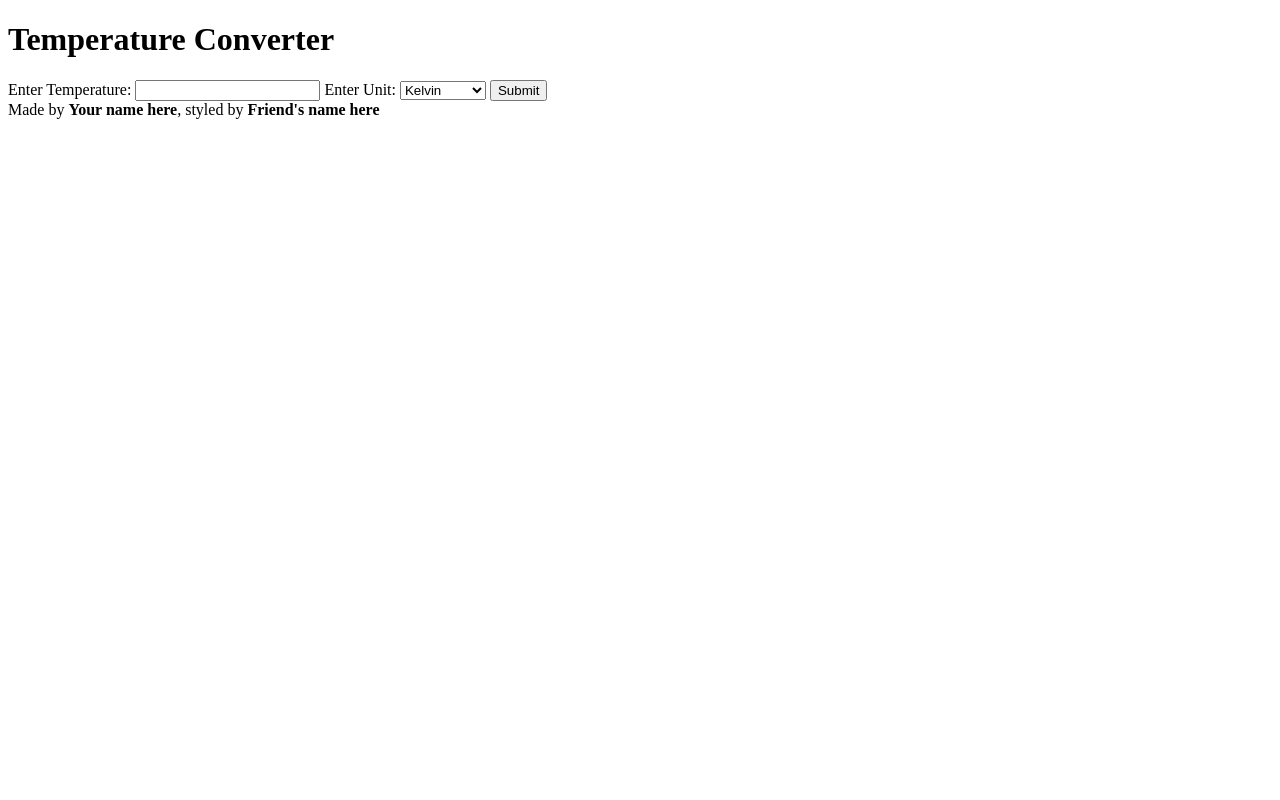
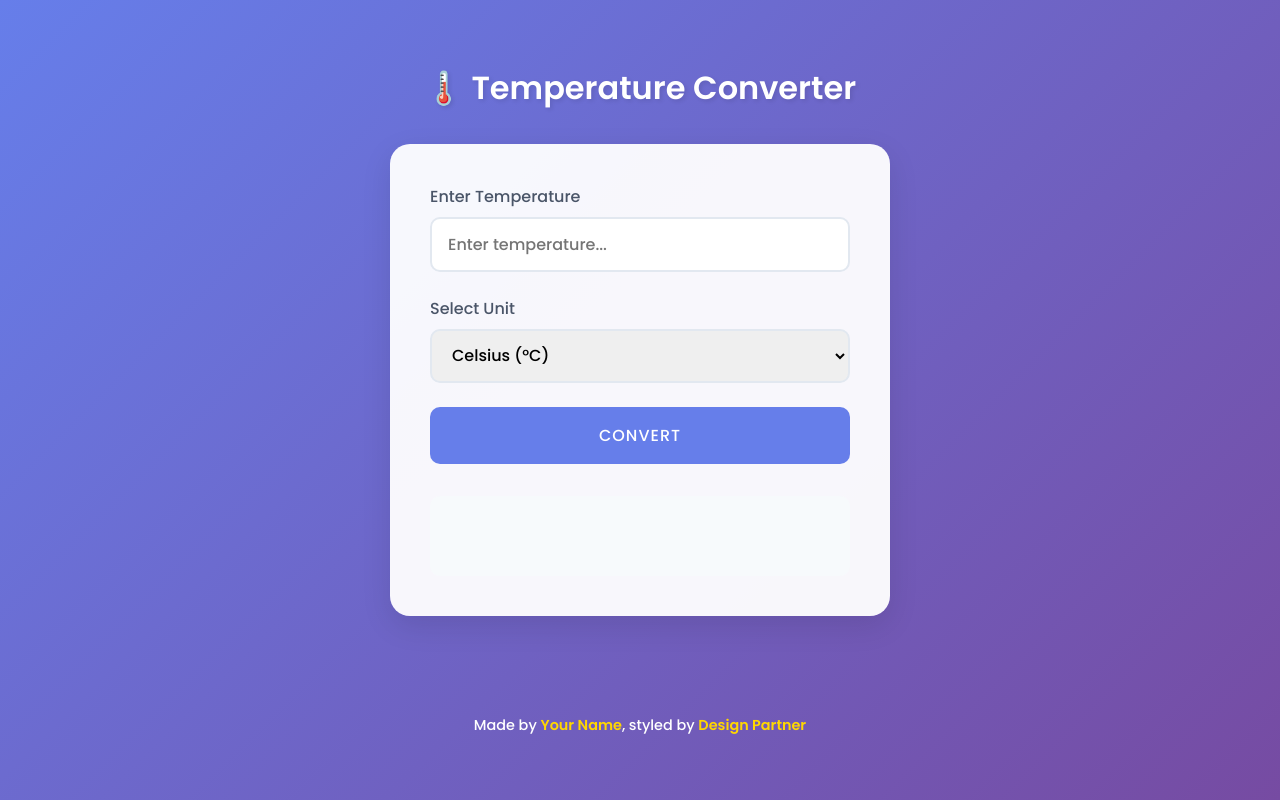
Before and after one commit to AtharvaSamant4/Atharva-tempconverter, a plain HTML site: page index.html in a window 1280 px wide. Drawn offline with Linux system fonts and the light colour scheme.

Commit message:
index.html

```diff
--- a/index.html
+++ b/index.html
@@ -4,31 +4,202 @@
 <head>
     <meta charset="UTF-8">
     <meta name="viewport" content="width=device-width, initial-scale=1.0">
-    <title>Temperature converter</title>
-    <link href="style.css" rel="stylesheet" />
-    <script src="script.js" defer></script>
+    <title>Temperature Converter</title>
+    <link href="https://fonts.googleapis.com/css2?family=Poppins:wght@300;500;600&display=swap" rel="stylesheet">
+    <style>
+        * {
+            margin: 0;
+            padding: 0;
+            box-sizing: border-box;
+            font-family: 'Poppins', sans-serif;
+        }
+
+        body {
+            min-height: 100vh;
+            background: linear-gradient(135deg, #667eea 0%, #764ba2 100%);
+            display: flex;
+            flex-direction: column;
+            align-items: center;
+            padding: 2rem;
+        }
+
+        h1 {
+            color: white;
+            margin: 2rem 0;
+            font-weight: 600;
+            text-shadow: 2px 2px 4px rgba(0, 0, 0, 0.1);
+        }
+
+        .container {
+            background: rgba(255, 255, 255, 0.95);
+            padding: 2.5rem;
+            border-radius: 20px;
+            box-shadow: 0 10px 30px rgba(0, 0, 0, 0.1);
+            width: 100%;
+            max-width: 500px;
+        }
+
+        .input-group {
+            margin-bottom: 1.5rem;
+        }
+
+        label {
+            display: block;
+            margin-bottom: 0.5rem;
+            color: #4a5568;
+            font-weight: 500;
+        }
+
+        .temp-input, .unit-input {
+            width: 100%;
+            padding: 0.8rem 1rem;
+            border: 2px solid #e2e8f0;
+            border-radius: 10px;
+            font-size: 1rem;
+            transition: all 0.3s ease;
+        }
+
+        .temp-input:focus, .unit-input:focus {
+            outline: none;
+            border-color: #667eea;
+            box-shadow: 0 0 0 3px rgba(102, 126, 234, 0.1);
+        }
+
+        .submit-button {
+            width: 100%;
+            padding: 1rem;
+            background: #667eea;
+            color: white;
+            border: none;
+            border-radius: 10px;
+            font-size: 1rem;
+            font-weight: 500;
+            cursor: pointer;
+            transition: all 0.3s ease;
+            text-transform: uppercase;
+            letter-spacing: 1px;
+        }
+
+        .submit-button:hover {
+            background: #764ba2;
+            transform: translateY(-2px);
+        }
+
+        .submit-button:active {
+            transform: translateY(0);
+        }
+
+        .result {
+            margin-top: 2rem;
+            background: #f7fafc;
+            padding: 1.5rem;
+            border-radius: 10px;
+        }
+
+        .result div {
+            padding: 0.5rem 0;
+            color: #4a5568;
+            font-weight: 500;
+        }
+
+        footer {
+            margin-top: auto;
+            color: white;
+            padding: 2rem 0;
+            text-align: center;
+            font-size: 0.9rem;
+        }
+
+        strong {
+            color: #ffd700;
+        }
+
+        .error {
+            color: #e53e3e;
+            font-weight: 500;
+            text-align: center;
+            margin-top: 1rem;
+        }
+    </style>
 </head>
 
 <body>
-    <h1>Temperature Converter</h1>
-    <label for="magnitude">Enter Temperature:</label>
-    <input class="temp-input" name="magnitude">
-    <label for="unit">Enter Unit:</label>
-    <select class="unit-input" name="unit">
-        <option value="kelvin">Kelvin</option>
-        <option value="fahrenheit">Fahrenheit</option>
-        <option value="celsius">Celsius</option>
-    </select>
-    <button class="submit-button">Submit</button>
+    <h1>🌡️ Temperature Converter</h1>
 
-    <div class="result">
-        <div class="first-conversion"></div>
-        <div class="second-conversion"></div>
+    <div class="container">
+        <div class="input-group">
+            <label for="magnitude">Enter Temperature</label>
+            <input type="number" class="temp-input" name="magnitude" placeholder="Enter temperature...">
+        </div>
+
+        <div class="input-group">
+            <label for="unit">Select Unit</label>
+            <select class="unit-input" name="unit">
+                <option value="celsius">Celsius (°C)</option>
+                <option value="fahrenheit">Fahrenheit (°F)</option>
+                <option value="kelvin">Kelvin (K)</option>
+            </select>
+        </div>
+
+        <button class="submit-button">Convert</button>
+
+        <div class="result">
+            <div class="first-conversion"></div>
+            <div class="second-conversion"></div>
+        </div>
     </div>
 
-    <footer>Made by <strong>Your name here</strong>, styled by <strong>Friend's name here</strong></footer>
+    <footer>Made by <strong>Your Name</strong>, styled by <strong>Design Partner</strong></footer>
 
+    <script>
+        document.addEventListener('DOMContentLoaded', () => {
+            const tempInput = document.querySelector('.temp-input');
+            const unitInput = document.querySelector('.unit-input');
+            const submitBtn = document.querySelector('.submit-button');
+            const firstConversion = document.querySelector('.first-conversion');
+            const secondConversion = document.querySelector('.second-conversion');
 
+            function convertTemperature() {
+                const temp = parseFloat(tempInput.value);
+                if (isNaN(temp)) {
+                    showError('Please enter a valid number');
+                    return;
+                }
+
+                const unit = unitInput.value;
+                let results = [];
+
+                switch(unit) {
+                    case 'celsius':
+                        results.push(`${((temp * 9/5) + 32).toFixed(2)} °F`);
+                        results.push(`${(temp + 273.15).toFixed(2)} K`);
+                        break;
+                    case 'fahrenheit':
+                        results.push(`${((temp - 32) * 5/9).toFixed(2)} °C`);
+                        results.push(`${((temp - 32) * 5/9 + 273.15).toFixed(2)} K`);
+                        break;
+                    case 'kelvin':
+                        results.push(`${(temp - 273.15).toFixed(2)} °C`);
+                        results.push(`${((temp - 273.15) * 9/5 + 32).toFixed(2)} °F`);
+                        break;
+                }
+
+                firstConversion.textContent = results[0];
+                secondConversion.textContent = results[1];
+            }
+
+            function showError(message) {
+                firstConversion.textContent = message;
+                secondConversion.textContent = '';
+            }
+
+            submitBtn.addEventListener('click', convertTemperature);
+
+            tempInput.addEventListener('keypress', (e) => {
+                if (e.key === 'Enter') convertTemperature();
+            });
+        });
+    </script>
 </body>
 
 </html>
```
